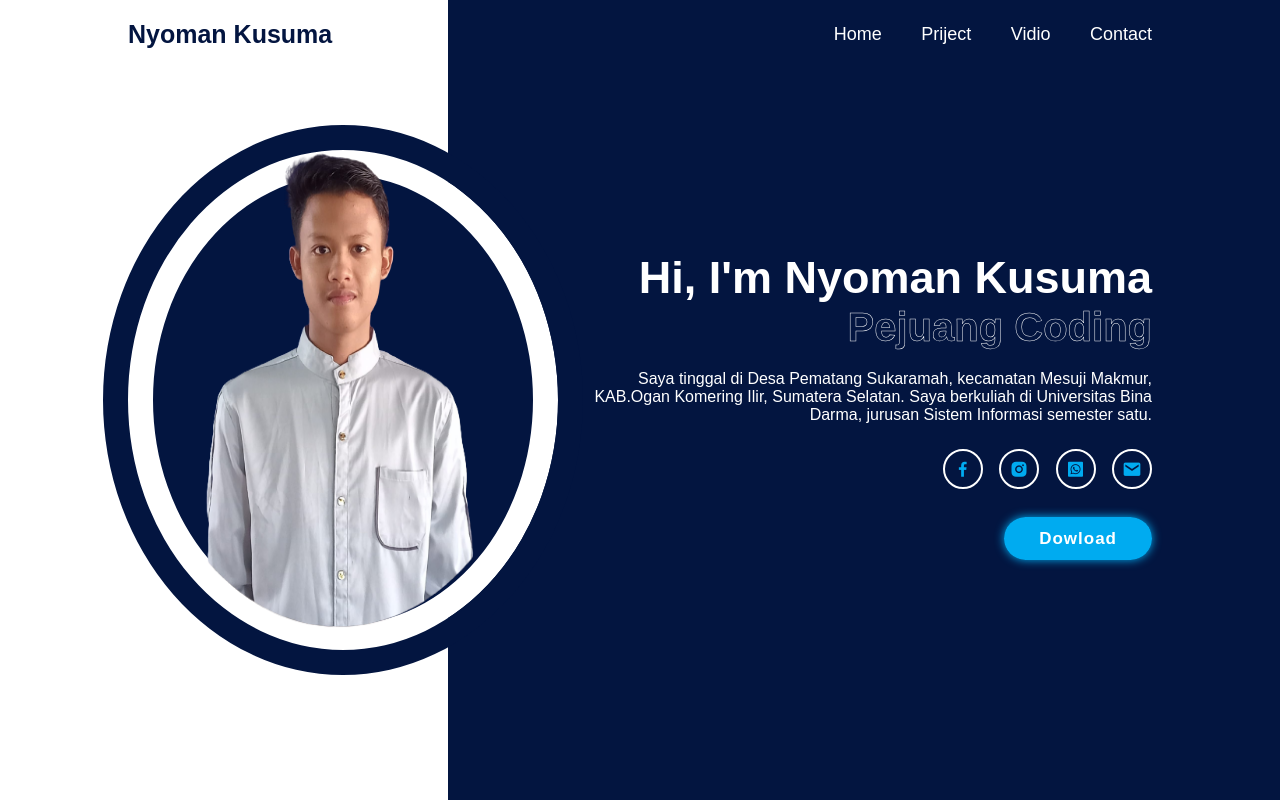
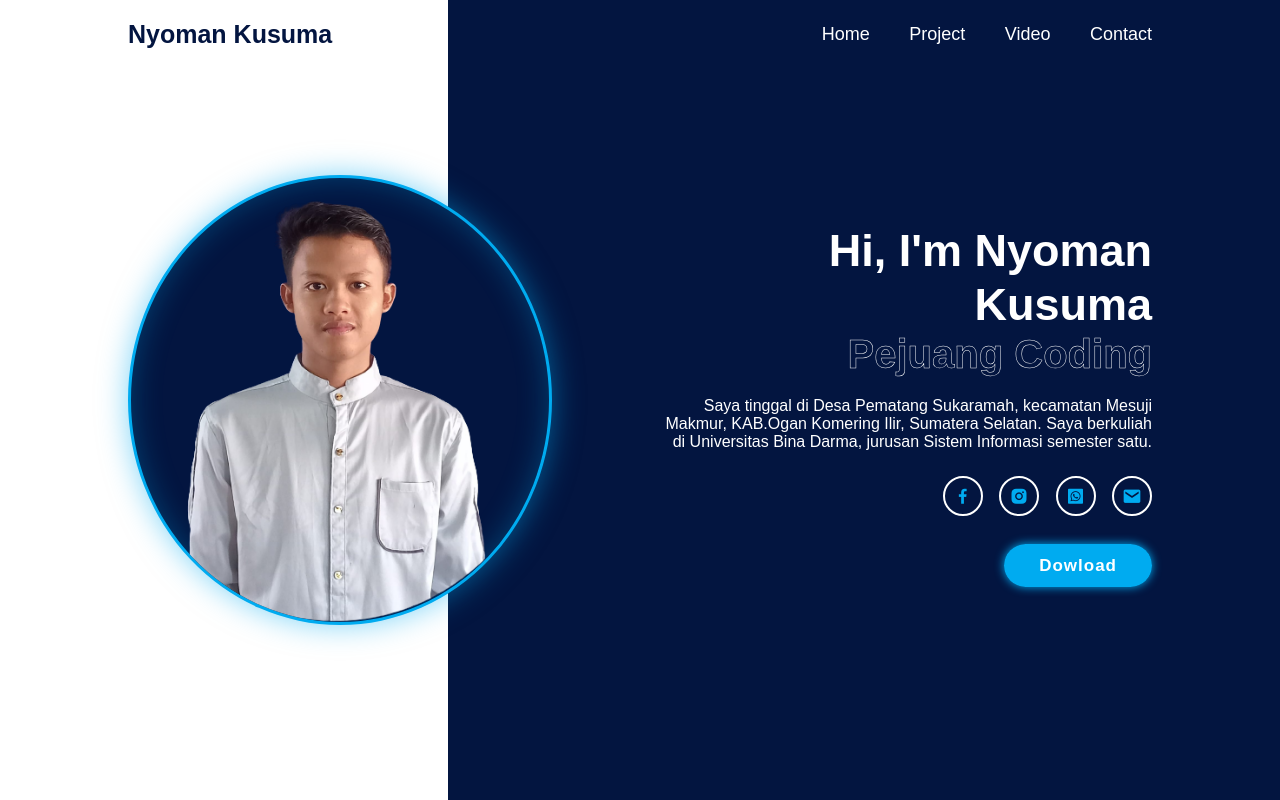
Before and after one commit to knyoman/KumpulanLatihanProjekDasar-, a PHP site: page / in a window 1280 px wide. Run offline with PHP 8.4, Linux system fonts and the light colour scheme.

Commit message:
Memperbaiki tampilan foto profil

```diff
--- a/Porfolio Ke-2/index.html
+++ b/Porfolio Ke-2/index.html
@@ -16,14 +16,14 @@
 
         <nav class="navbar">
             <a href="#" class="actife"> Home</a>
-            <a href="#"> Priject</a>
-            <a href="#"> Vidio</a>
+            <a href="#"> Project</a>
+            <a href="#"> Video</a>
             <a href="#"> Contact</a>
         </nav>
     </header>
     <section class="Home">
         <div class="home-image">
-            <img src="img/WhatsApp_Image_2023-11-04_at_22.35.56-removebg-preview (1).png" alt="" width="400px"
+            <img src="img/man1.png" alt="" width="400px"
                 height="500px">
         </div>
         <div class="home-content">
--- a/Porfolio Ke-2/style.css
+++ b/Porfolio Ke-2/style.css
@@ -43,33 +43,38 @@
     height: 100vh;
     background: linear-gradient(-90deg, #031540 65%, #fff 35%);
     display: flex;
-    justify-content: space-between;
+    justify-content: center;
     align-items: center;
     padding: 0 10%;
+    gap: 50px;
 }
 
 .home-image {
     display: flex;
     justify-content: center;
     align-items: center;
-    width: 500px;
-    height: 500px;
+    width: 450px;
+    height: 450px;
     background: #031540;
     border-radius: 50%;
-    border: 25px solid #fff;
-    outline: 25px solid #031540;
+    border: 3px solid #00abf0;
+    box-shadow: 0 0 30px rgba(0, 171, 240, 0.5), inset 0 0 30px rgba(0, 171, 240, 0.3);
+    margin-right: 50px;
+    overflow: hidden;
 }
 
 .home-image img {
-    position: relative;
-    bottom: 22px;
-    max-width: 380px;
+    width: 100%;
+    height: 100%;
+    object-fit: cover;
+    object-position: center;
 }
 
 .home-content {
-    max-width: 600px;
+    max-width: 500px;
     color: #fff;
     text-align: right;
+    flex-shrink: 0;
 }
 
 .home-content h1 {
```
Also changed, not shown: Porfolio Ke-2/img/WhatsApp_Image_2023-11-04_at_22.35.56-removebg-preview.png (deleted), Porfolio Ke-2/img/man1.png (renamed from Porfolio Ke-2/img/WhatsApp_Image_2023-11-04_at_22.35.56-removebg-preview (1).png).
